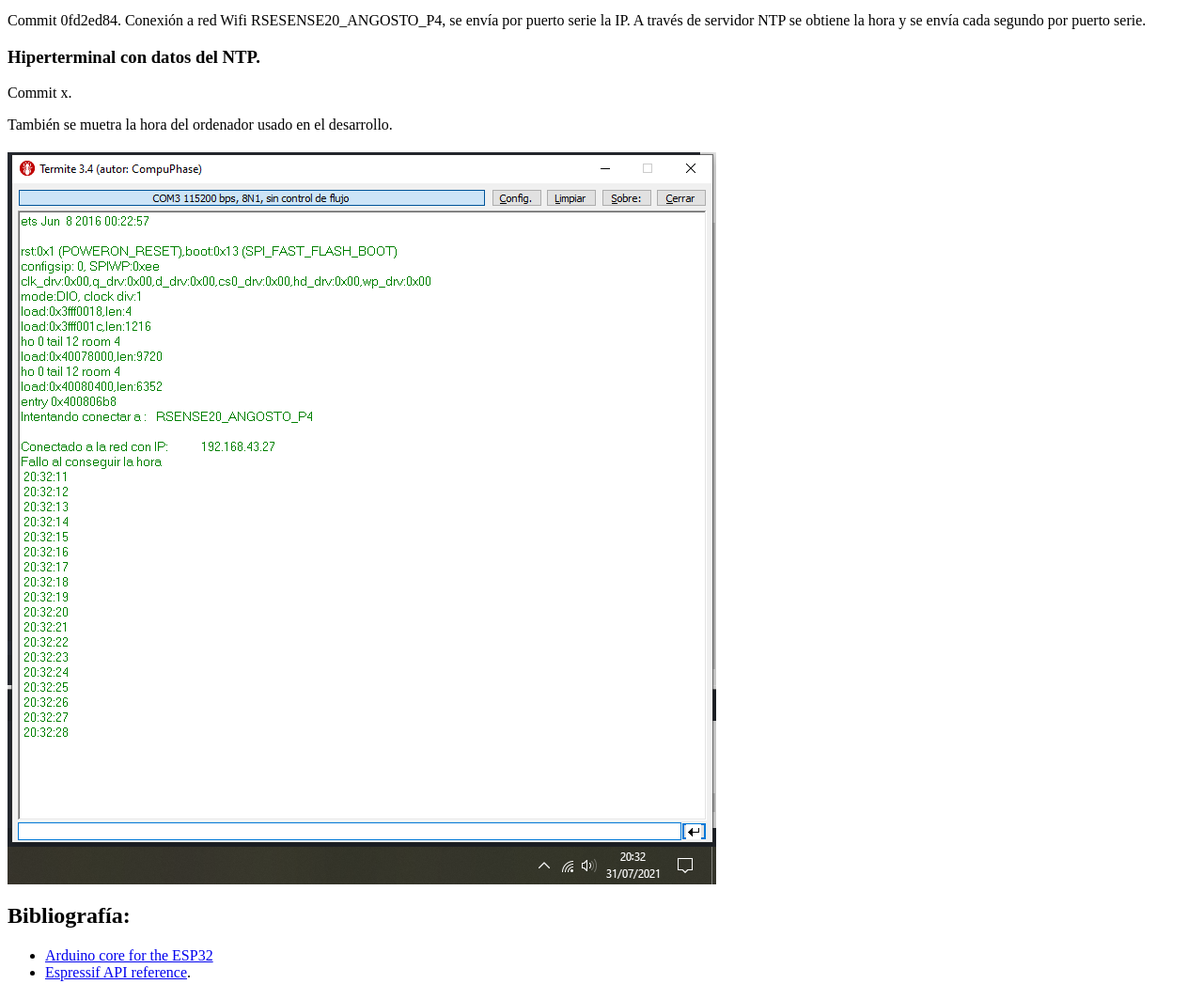
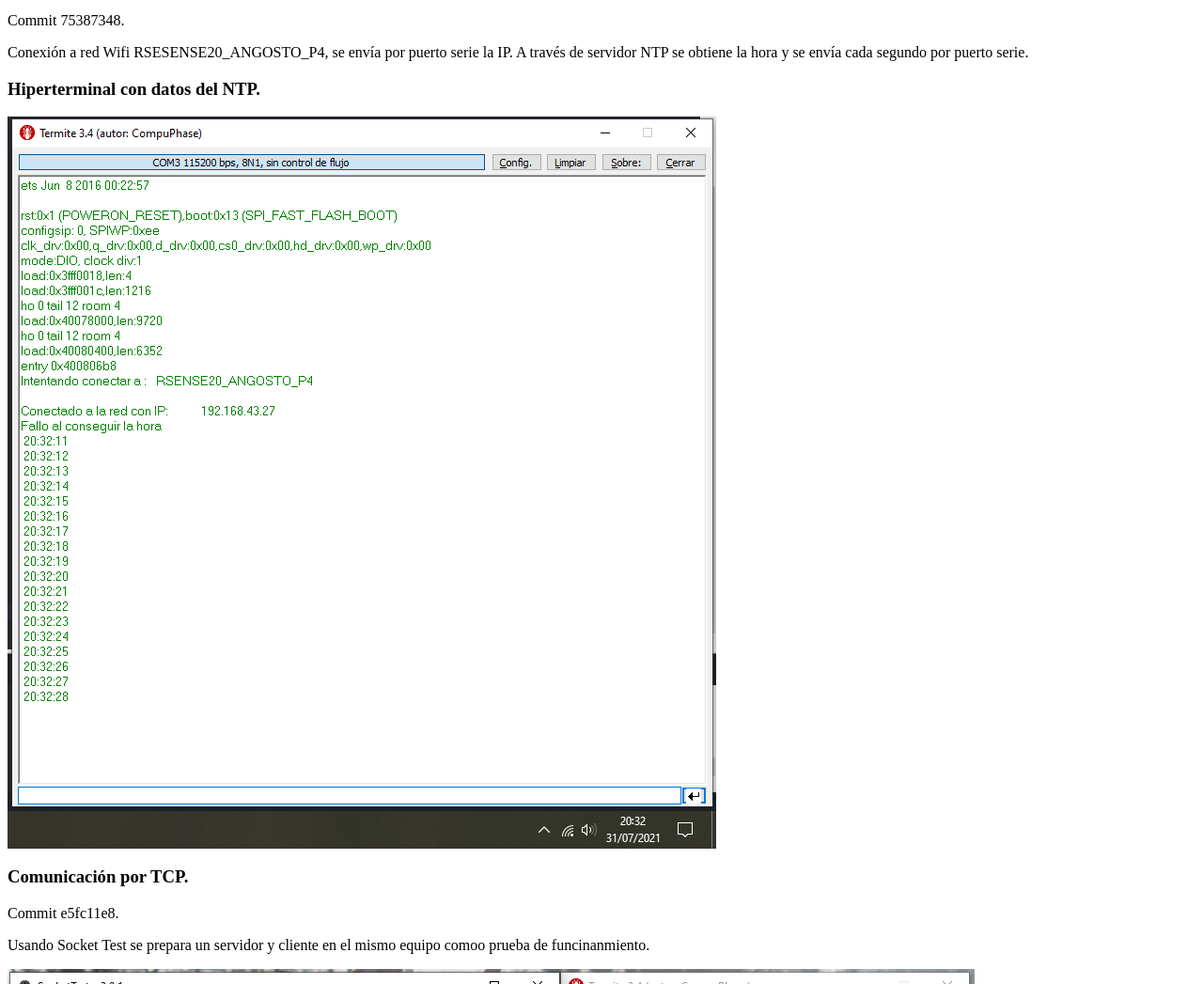
Before and after one commit to 633706/RSENSE20_ANGOSTO_P4, a plain HTML site: page README.html in a window 1280 px wide. Shown: the part 1440-2487 px from the top of the page at 94% size. Drawn offline with Linux system fonts and the light colour scheme.

Commit message:
Punto 4, con servidor NTP se envían datos de hora cada segundo. En el ESP2 se configura la IP del equipo y en SocketTest se configura como 0.0.0.0 para que funcione. Se usa el puerto 455.

```diff
--- a/README.html
+++ b/README.html
@@ -29,13 +29,23 @@ Repositorio para la práctica P4 de redes de sensores.</p>
       <img src="./documentation/ProgramaBase_TerminalCOM.png" alt="Ping" />
     </p>
     <h2 id="punto-2">Punto 2:</h2>
-    <p>Commit 0fd2ed84.
-Conexión a red Wifi RSESENSE20_ANGOSTO_P4, se envía por puerto serie la IP. A través de servidor NTP se obtiene la hora y se envía cada segundo por puerto serie.</p>
+    <p>Commit 75387348.</p>
+    <p>Conexión a red Wifi RSESENSE20_ANGOSTO_P4, se envía por puerto serie la IP. A través de servidor NTP se obtiene la hora y se envía cada segundo por puerto serie.</p>
     <h3 id="hiperterminal-con-datos-del-ntp">Hiperterminal con datos del NTP.</h3>
+    <p>
+      <img src="./documentation/Punto2_TerminalCOM.png" alt="NTP time" />
+    </p>
+    <h3 id="comunicacion-por-tcp">Comunicación por TCP.</h3>
+    <p>Commit e5fc11e8.</p>
+    <p>Usando Socket Test se prepara un servidor y cliente en el mismo equipo comoo prueba de funcinanmiento.</p>
+    <p>
+      <img src="./documentation/Punto4_Socketest_COM.png" alt="Socket Test terminal" />
+    </p>
+    <h3 id="comunicacion-por-tcp-1">Comunicación por TCP.</h3>
     <p>Commit x.</p>
-    <p>También se muetra la hora del ordenador usado en el desarrollo.</p>
-    <h2 id="ntp-time">
-      <img src="./documentation/Punto2_TerminalCOM.png" alt="NTP time" />
+    <p>Usando Socket Test se prepara un servidor para envíar la hora cada segundo, también se envía por puerte serie..</p>
+    <h2 id="socket-test-sockettests_com">
+      <img src="./documentation/Punto3_Socketest.png" alt="Socket Test SocketTests_COM" />
     </h2>
     <h2 id="bibliografia">Bibliografía:</h2>
     <ul>
@@ -44,6 +54,9 @@ Conexión a red Wifi RSESENSE20_ANGOSTO_P4, se envía por puerto serie la IP. A
       </li>
       <li>
         <a href="https://docs.espressif.com/projects/esp-idf/en/latest/esp32/api-reference/index.html">Espressif API reference</a>.</li>
+      <li>
+        <a href="http://sockettest.sourceforge.net/">Sockect test</a>
+      </li>
     </ul>
     <h2 id="librerias-de-terceros">Librerías de terceros:</h2>
     <ul>
```
Also changed, not shown: documentation/Punto4_Socketest_COM.png (added), 2 other files.
